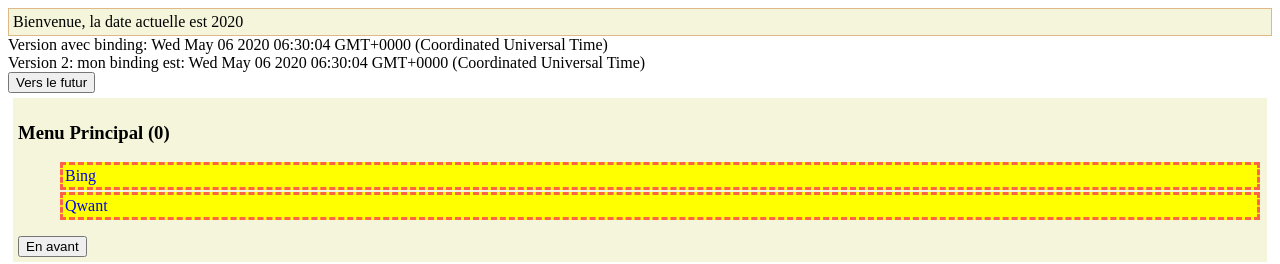
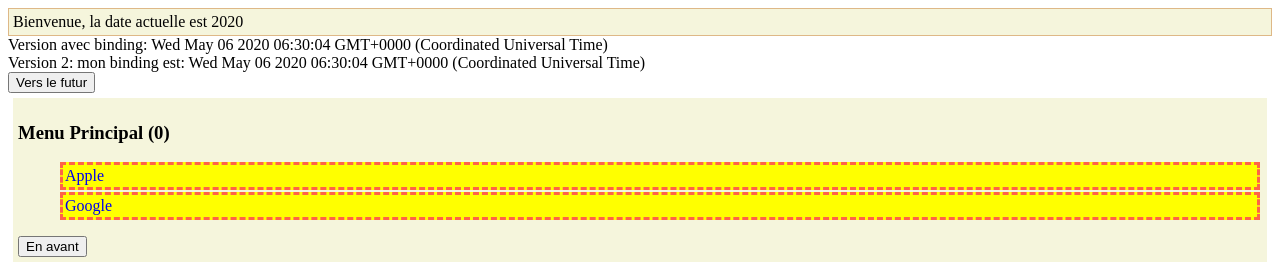
Before and after one commit to actifred/ns-poe-app, an Angular app: page / in a window 1280 px wide. Shown: the top 264 px of the page. Built offline with nearby package versions, Linux system fonts and the light colour scheme.

Commit message:
Deplacement des liens en Input

```diff
--- a/src/app/app.component.html
+++ b/src/app/app.component.html
@@ -1,6 +1,6 @@
 <nat-entete></nat-entete>
 <div class="sidebar">
-<nat-menu [titre]="titreMenu"></nat-menu>
+<nat-menu [titre]="titreMenu" [liens]="liens"></nat-menu>
 </div>
 <div class="content">
 <h1>Salut tout le monde</h1>
--- a/src/app/app.component.ts
+++ b/src/app/app.component.ts
@@ -1,4 +1,5 @@
 import { Component } from '@angular/core';
+import { ObjetLien } from './shared/structures';
 
 @Component({
   selector: 'nat-root',
@@ -8,4 +9,13 @@ import { Component } from '@angular/core';
 export class AppComponent {
   public titre = 'Nat Poe';
   public titreMenu = 'Le joli menu';
+
+  public liens: ObjetLien[];
+
+  constructor() {
+    this.liens = [
+      { url: 'https://bing.com', intitule: 'Bing' },
+      { url: 'https://qwant.com', intitule: 'Qwant' }
+    ];
+  }
 }
--- a/src/app/entete/entete.component.html
+++ b/src/app/entete/entete.component.html
@@ -3,4 +3,9 @@
 <div>Version 2: <span textContent="mon binding est: {{ afficheDate() }}"></span></div>
 <button (click)="augmenteAnnee(1)">Vers le futur</button>
 
-<nat-menu titre="Menu Principal" (avancementEvent)="augmenteAnnee($event)"></nat-menu>
+<nat-menu
+    titre="Menu Principal"
+    (avancementEvent)="augmenteAnnee($event)"
+    [liens]="liens"
+>
+</nat-menu>
--- a/src/app/entete/entete.component.ts
+++ b/src/app/entete/entete.component.ts
@@ -1,4 +1,5 @@
 import { Component } from "@angular/core";
+import { ObjetLien } from '../shared/structures';
 
 @Component({
     selector: 'nat-entete',
@@ -8,6 +9,14 @@ import { Component } from "@angular/core";
 export class EnteteComponent {
     private annee = 2020;
 
+    public liens: ObjetLien[];
+
+    constructor() {
+      this.liens = [
+        { url: 'https://apple.com', intitule: 'Apple' },
+        { url: 'https://google.com', intitule: 'Google' }
+      ];
+    }
     public afficheDate() {
         return Date();
     }
--- a/src/app/menu/menu.component.ts
+++ b/src/app/menu/menu.component.ts
@@ -1,9 +1,5 @@
 import { Component, Input, Output, EventEmitter } from "@angular/core";
-
-interface ObjetLien {
-    url: string,
-    intitule: string
-}
+import { ObjetLien } from '../shared/structures';
 
 @Component({
     selector: 'nat-menu',
@@ -15,13 +11,9 @@ export class MenuComponent {
 
     public compteur = 0;
 
-    public liens: ObjetLien[];
+    @Input() liens: ObjetLien[];
 
     constructor() {
-        this.liens = [
-            { url: 'https://bing.com', intitule: 'Bing' },
-            { url: 'https://qwant.com', intitule: 'Qwant' }
-        ];
     }
 
     @Output() avancementEvent = new EventEmitter();
--- /dev/null
+++ b/src/app/shared/structures.ts
@@ -0,0 +1,4 @@
+export interface ObjetLien {
+    url: string,
+    intitule: string
+}
```
